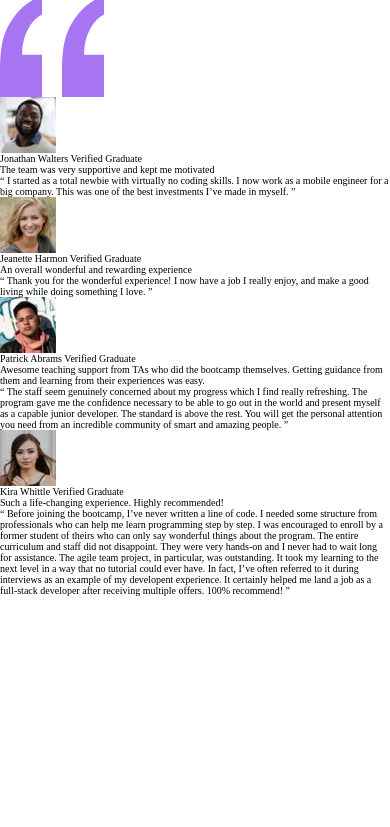
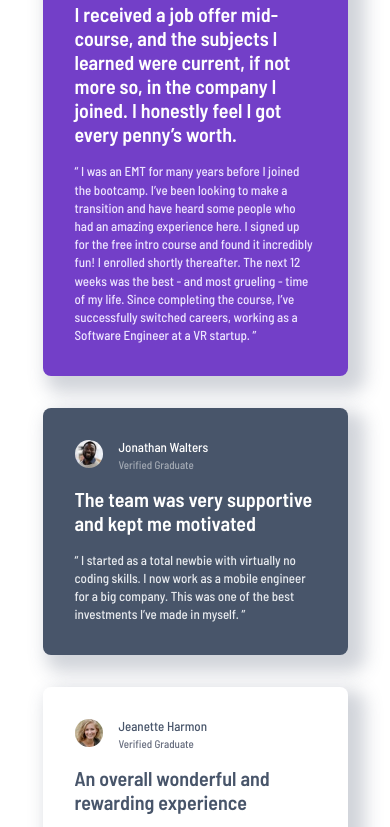
Before and after one commit to cneftaly/testimonials-grid-section, a plain HTML site: page index.html in a window 390 px wide. Shown: the part 149-976 px from the top of the page. Before the commit the page ends 844 px from the top, so only its background shows below. Drawn offline with Linux system fonts and the light colour scheme.

Commit message:
Mobile layout finished

```diff
--- a/style.css
+++ b/style.css
@@ -2,19 +2,20 @@
 @import "./my-reset.css";
 
 :root {
-    --color-black:        hsl(0, 0%, 7%);
-    --color-dark-blue:    hsl(219, 29%, 14%);
+    --color-black:        #121212;
+    --color-dark-blue:    #19202d;
     --color-white:        white;
-    --color-grey-100:     hsl(214, 17%, 92%);
-    --color-grey-200:     hsl(0, 0%, 81%);
-    --color-grey-400:     hsl(224, 10%, 45%);
-    --color-grey-500:     hsl(217, 19%, 35%);
-    --color-purple-50:    hsl(260, 100%, 95%);
-    --color-purple-300:   hsl(264, 82%, 80%);
-    --color-purple-500:   hsl(263, 55%, 52%);
+    --color-grey-100:     #e7eaee;
+    --color-grey-200:     #cfcfcf;
+    --color-grey-300:     #a3aab4;
+    --color-grey-400:     #676d7e;
+    --color-grey-500:     #48556a;
+    --color-purple-50:    #ede4ff;
+    --color-purple-300:   #a775f1;
+    --color-purple-500:   #733fc8;
 
     --text-preset-1: 600 2.0rem/1.2 "Barlow Semi Condensed", sans-serif;
-    --text-preest-2: 500 1.3rem/1.1 "Barlow Semi Condensed", sans-serif;
+    --text-preset-2: 500 1.3rem/1.1 "Barlow Semi Condensed", sans-serif;
     --text-preset-3: 500 1.3rem/1.4 "Barlow Semi Condensed", sans-serif;
     --text-preset-4: 500 1.1rem/1.1 "Barlow Semi Condensed", sans-serif;
 
@@ -25,5 +26,151 @@
     --space-100: 0.8rem;
     --space-50:  0.4rem;
 
-    --box-shadow: 40px 60px 50px -47px rgba(72, 85, 106, 0.25);
+    --border: 2px solid var(--color-purple-300);
+    --border-radius: 0.8rem;
+    --box-shadow: 10px 10px 18px 7px rgba(72, 85, 106, 0.25);
 }
+
+.content {
+    display: grid;
+    grid-template-columns: auto-fill;
+    gap: var(--space-400);
+    max-width: 30.5rem;
+    margin: 7.3rem auto;
+}
+
+.testimonial {
+    display: flex;
+    flex-direction: column;
+    gap: var(--space-200);
+    border-radius: var(--border-radius);
+    box-shadow: var(--box-shadow);
+    padding: var(--space-400);
+}
+
+.testimonial .testimonial__decoration {
+    display: none;
+}
+
+.testimonial__avatar {
+    aspect-ratio: 1/1;
+    width: 2.8rem;
+    height: 2.8rem;
+    border-radius: 50%;
+}
+
+.testimonial__header {
+    display: flex;
+    gap: var(--space-200);
+}
+
+.testimonial__user-info {
+    display: flex;
+    flex-direction: column;
+    gap: var(--space-50);
+}
+
+.testimonial__name {
+    font: var(--text-preset-2);
+    color: var(--color-white);
+}
+
+.testimonial__status {
+    font: var(--text-preset-4);
+}
+
+.testimonial__lead {
+    font: var(--text-preset-1);
+}
+
+.testimonial__quote {
+    font: var(--text-preset-3);
+}
+
+.testimonial--purple {
+    background-color: var(--color-purple-500);
+}
+
+.testimonial.testimonial--purple {
+    & .testimonial__avatar {
+        border: var(--border);
+    }
+
+    & .testimonial__status {
+        color: var(--color-purple-50);
+    }
+
+    & .testimonial__lead {
+        color: var(--color-white);
+    }
+
+    & .testimonial__quote {
+        color: var(--color-purple-50);
+    }
+}
+
+.testimonial--grey {
+    background-color: var(--color-grey-500);
+}
+
+.testimonial.testimonial--grey {
+    & .testimonial__status {
+        color: var(--color-grey-300);
+    }
+
+    & .testimonial__lead {
+        color: var(--color-white);
+    }
+
+    & .testimonial__quote {
+        color: var(--color-grey-100);
+    }
+}
+
+.testimonial--white {
+    background-color: var(--color-white);
+}
+
+.testimonial.testimonial--white {
+    & .testimonial__name {
+        color: var(--color-grey-500);
+    }
+
+    & .testimonial__status {
+        color: var(--color-grey-400);
+    }
+
+    & .testimonial__lead {
+        color: var(--color-grey-500);
+    }
+
+    & .testimonial__quote {
+        color: var(--color-grey-400);
+    }
+}
+
+.testimonial--dark-blue {
+    background-color: var(--color-dark-blue);
+}
+
+.testimonial.testimonial--dark-blue {
+    & .testimonial__avatar {
+        border: var(--border);
+    }
+
+    & .testimonial__name {
+        color: var(--color-white);
+    }
+
+    & .testimonial__status {
+        color: var(--color-white);
+    }
+
+    & .testimonial__lead {
+        color: var(--color-grey-200);
+    }
+
+    & .testimonial__quote {
+        color: var(--color-grey-100);
+    }
+}
```
